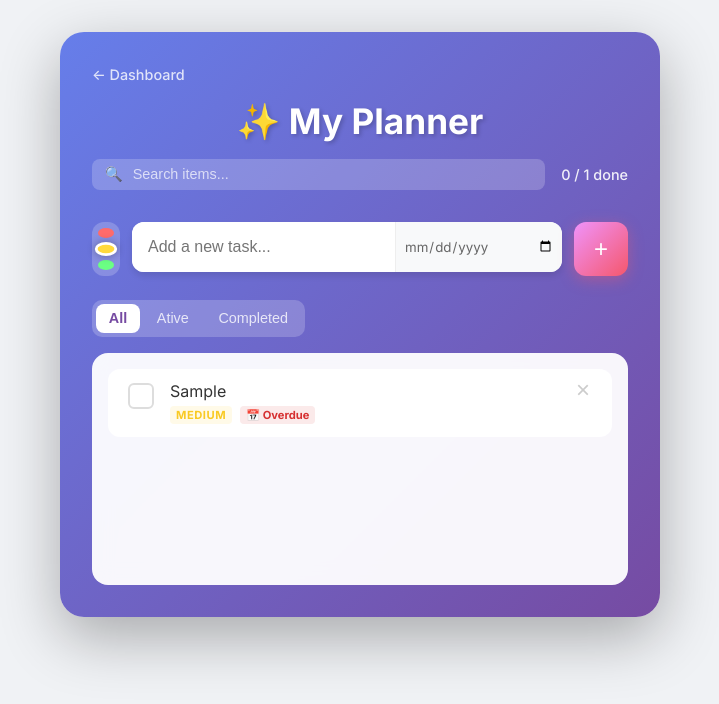
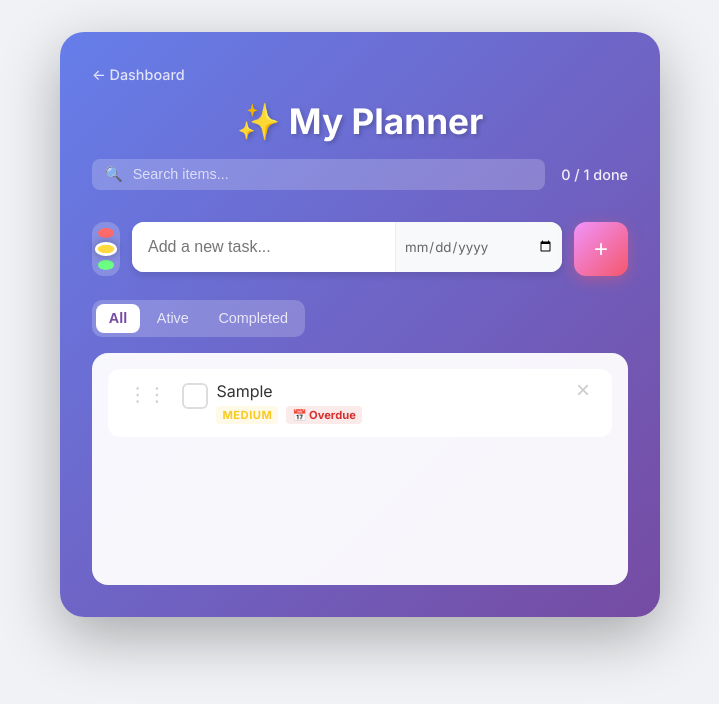
Before and after one commit to Ala-ADN/productini, an Angular app: page /todo in a window 1280 px wide. Both pictures are taken after typing "Sample", "2020-01-15" into the empty fields and a click on the button "Add todo". Shown: the top 704 px of the page, without its empty margins (280-999 px from the left). Built offline with nearby package versions, Linux system fonts and the light colour scheme.

Commit message:
feat: dnd

```diff
--- a/src/app/todo-list/todo-list.component.css
+++ b/src/app/todo-list/todo-list.component.css
@@ -100,17 +100,14 @@
   gap: 0.75rem;
   margin-bottom: 1.5rem;
   align-items: flex-start;
-  /* Changed to start to handle error msg height */
 }
 
-/* New Input Container Wrapper */
 .input-container {
   flex: 1;
   display: flex;
   flex-direction: column;
   gap: 0.5rem;
   min-width: 0;
-  /* Prevent overflow */
 }
 
 .input-group {
@@ -146,7 +143,6 @@
 .add-button {
   padding: 0 1.25rem;
   height: 54px;
-  /* Match input height roughly */
   border: none;
   border-radius: 12px;
   background: linear-gradient(135deg, #f093fb 0%, #f5576c 100%);
@@ -208,7 +204,6 @@
   border-radius: 12px;
   justify-content: center;
   height: 54px;
-  /* Match input height */
   box-sizing: border-box;
 }
 
@@ -309,10 +304,50 @@
   backdrop-filter: blur(10px);
 }
 
+/* Drag Styling */
+.cdk-drag-preview {
+  box-sizing: border-box;
+  border-radius: 12px;
+  box-shadow: 0 5px 15px rgba(0, 0, 0, 0.2) !important;
+  background: white;
+  opacity: 0.9;
+  list-style: none;
+  /* If ul/li */
+  display: flex;
+  align-items: flex-start;
+  gap: 1rem;
+  padding: 0.8rem 1rem;
+}
+
+.cdk-drag-placeholder {
+  opacity: 0;
+}
+
+.cdk-drag-animating {
+  transition: transform 250ms cubic-bezier(0, 0, 0.2, 1);
+}
+
+.todo-list.cdk-drop-list-dragging .todo-item:not(.cdk-drag-placeholder) {
+  transition: transform 250ms cubic-bezier(0, 0, 0.2, 1);
+}
+
+.drag-handle {
+  color: #ccc;
+  cursor: grab;
+  padding-right: 0.5rem;
+  font-size: 1.2rem;
+  margin-top: 1px;
+}
+
+.drag-handle:active {
+  cursor: grabbing;
+}
+
 .todo-item {
   display: flex;
   align-items: flex-start;
-  gap: 1rem;
+  gap: 0.5rem;
+  /* Reduced gap slightly to fit handle */
   padding: 0.8rem 1rem;
   margin-bottom: 0.5rem;
   border-radius: 12px;
@@ -324,6 +359,12 @@
 .todo-item:hover {
   background: #f8f9fa;
   transform: translateX(2px);
+  /* Small conflict with drag transition, but okay */
+}
+
+/* Disable hover shift when dragging for smoother look */
+.todo-list.cdk-drop-list-dragging .todo-item:hover {
+  transform: none;
 }
 
 .todo-item.priority-high {
--- a/src/app/todo-list/todo-list.component.html
+++ b/src/app/todo-list/todo-list.component.html
@@ -67,7 +67,8 @@
         }
     </div>
 
-    <div class="todo-list">
+    <div class="todo-list" cdkDropList (cdkDropListDropped)="drop($event)">
+
         @if (filteredTodos().length === 0) {
         <div class="empty-state">
             <div class="empty-icon">
@@ -80,7 +81,14 @@
         }
 
         @for (todo of filteredTodos(); track todo.id) {
-        <div class="todo-item" [class.completed]="todo.completed" [class.priority-high]="todo.priority === 'high'">
+        <div class="todo-item" [class.completed]="todo.completed" [class.priority-high]="todo.priority === 'high'"
+            cdkDrag [cdkDragDisabled]="currentFilter() !== 'all' || !!searchQuery()">
+
+            <div class="drag-handle" cdkDragHandle
+                [style.opacity]="(currentFilter() !== 'all' || !!searchQuery()) ? '0.3' : '1'"
+                [style.cursor]="(currentFilter() !== 'all' || !!searchQuery()) ? 'default' : 'grab'">
+                ⋮⋮
+            </div>
 
             <label class="todo-checkbox-wrapper">
                 <input type="checkbox" [checked]="todo.completed" (change)="toggleTodo(todo.id)" />
--- a/src/app/todo-list/todo-list.component.ts
+++ b/src/app/todo-list/todo-list.component.ts
@@ -2,6 +2,7 @@ import { Component, computed, effect, signal } from '@angular/core';
 import { FormsModule } from '@angular/forms';
 import { CommonModule } from '@angular/common';
 import { RouterLink } from '@angular/router';
+import { CdkDragDrop, DragDropModule, moveItemInArray } from '@angular/cdk/drag-drop';
 
 export type Priority = 'high' | 'medium' | 'low';
 
@@ -11,7 +12,7 @@ export interface Todo {
     completed: boolean;
     priority: Priority;
     createdAt: number;
-    dueDate: string; // Now required in interface implies it's always set on creation, though can be string
+    dueDate: string;
 }
 
 type FilterType = 'all' | 'active' | 'completed';
@@ -19,7 +20,7 @@ type FilterType = 'all' | 'active' | 'completed';
 @Component({
     selector: 'app-todo-list',
     standalone: true,
-    imports: [FormsModule, CommonModule, RouterLink],
+    imports: [FormsModule, CommonModule, RouterLink, DragDropModule],
     templateUrl: './todo-list.component.html',
     styleUrl: './todo-list.component.css',
 })
@@ -57,33 +58,42 @@ export class TodoListComponent {
         });
     }
 
+    // Drag and Drop Handler
+    drop(event: CdkDragDrop<Todo[]>) {
+        // We only allow reordering when showing 'all' and no search query
+        // Otherwise the visual order doesn't match the actual list
+        if (this.currentFilter() !== 'all' || this.searchQuery()) {
+            return;
+        }
+
+        this.todos.update(currentTodos => {
+            const newTodos = [...currentTodos];
+            moveItemInArray(newTodos, event.previousIndex, event.currentIndex);
+            return newTodos;
+        });
+    }
+
     addTodo() {
         const text = this.newTodoText().trim();
         const dateStr = this.newTodoDate();
 
-        // Reset error
         this.errorMsg.set('');
 
-        // 1. Validate Name
         if (!text) {
             this.errorMsg.set('⚠️ Please enter a task name.');
             return;
         }
-
-        // 2. Validate Date
         if (!dateStr) {
             this.errorMsg.set('⚠️ Please select a due date.');
             return;
         }
 
-        // 3. Validate Year format
         const year = new Date(dateStr).getFullYear();
         if (year > 9999 || dateStr.length > 10) {
             this.errorMsg.set('⚠️ Invalid year. Please use 4 digits (e.g., 2026).');
             return;
         }
 
-        // Proceed if valid
         this.todos.update((todos) => [
             {
                 id: Date.now(),
@@ -96,7 +106,6 @@ export class TodoListComponent {
             ...todos,
         ]);
 
-        // Reset inputs
         this.newTodoText.set('');
         this.newTodoPriority.set('medium');
         this.newTodoDate.set('');
@@ -116,7 +125,6 @@ export class TodoListComponent {
         this.todos.update((todos) => todos.filter((t) => !t.completed));
     }
 
-    // Editing
     startEdit(id: number) {
         if (!this.todos().find(t => t.id === id)?.completed) {
             this.editingId.set(id);
@@ -138,11 +146,9 @@ export class TodoListComponent {
         this.editingId.set(null);
     }
 
-    // Setters
     setFilter(filter: FilterType) { this.currentFilter.set(filter); }
     setPriority(priority: Priority) { this.newTodoPriority.set(priority); }
 
-    // Search & Filter Logic
     filteredTodos = computed(() => {
         const filter = this.currentFilter();
         const query = this.searchQuery().toLowerCase();
@@ -162,7 +168,6 @@ export class TodoListComponent {
         }
     });
 
-    // Helpers for Display
     getDueDateLabel(dateStr: string | null): string {
         if (!dateStr) return '';
         const date = new Date(dateStr);
```
